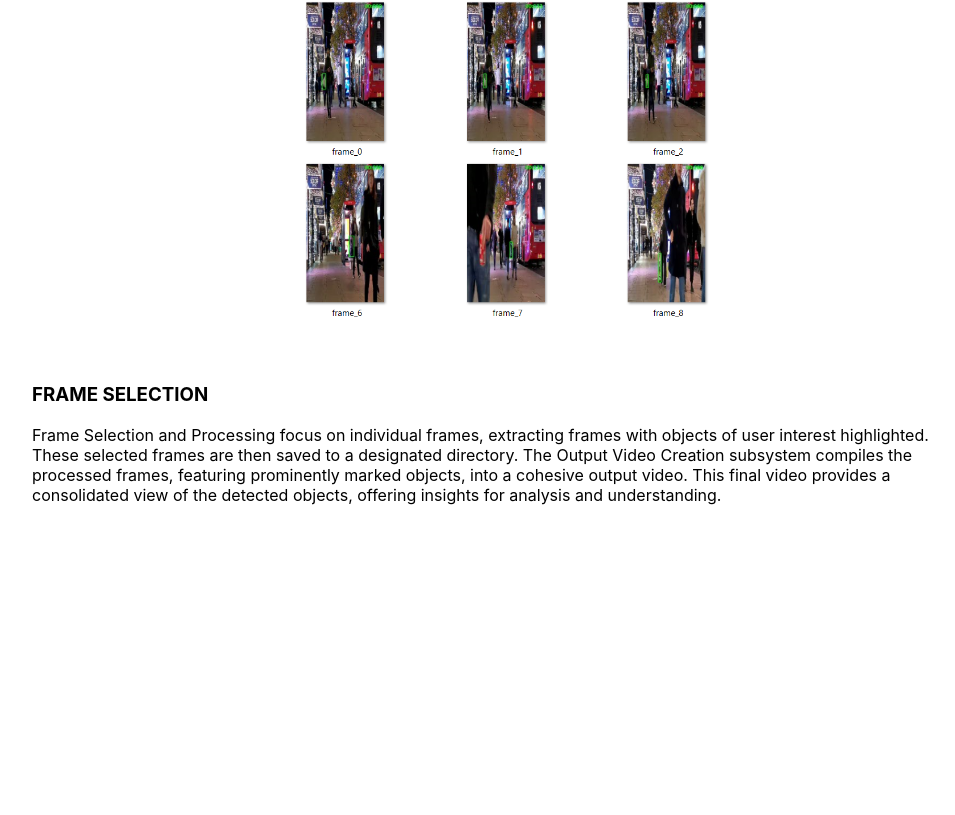
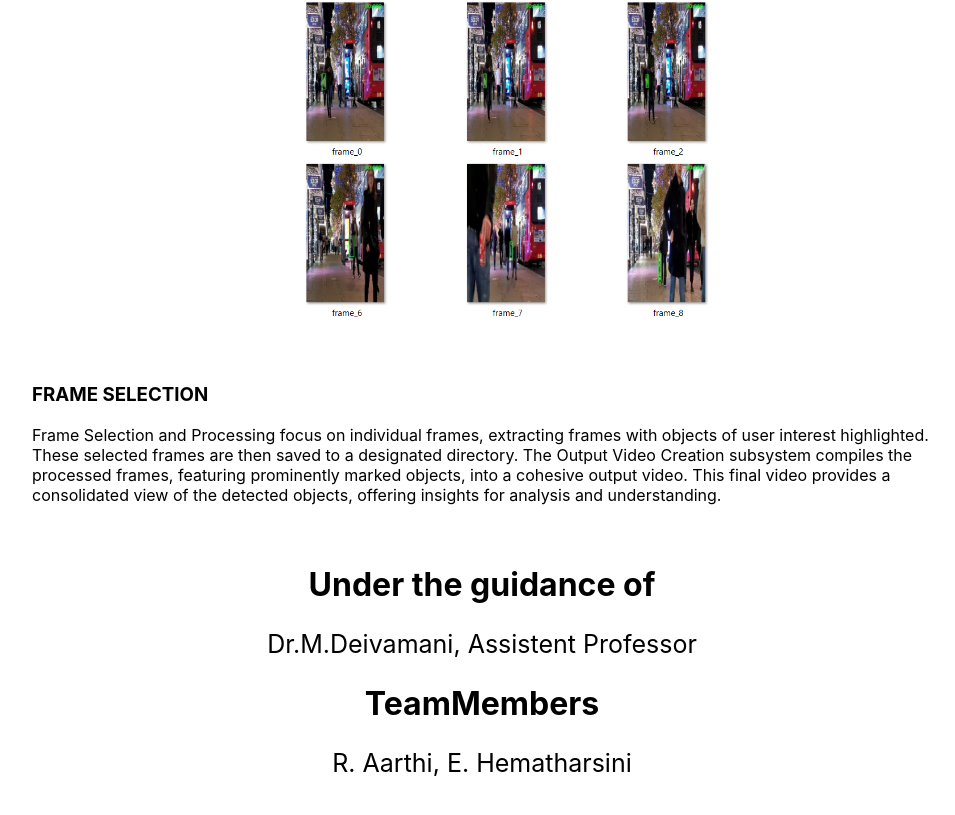
Before and after one commit to Aarthi-04/sp, a React (Create React App) app in the folder web/: page / in a window 1280 px wide. Shown: the part 2640-3455 px from the top of the page, without its empty margins (178-1133 px from the left). Before the commit the page ends 3235 px from the top, so only its background shows below. Built offline with nearby package versions, Linux system fonts and the light colour scheme.

Commit message:
Update Component.js

```diff
--- a/web/src/Component.js
+++ b/web/src/Component.js
@@ -88,6 +88,14 @@ confidence level contribute to the subsequent stages of the project.
                             <h3 className="spside">FRAME SELECTION</h3>
                             <p>Frame Selection and Processing focus on individual frames, extracting frames with objects of user interest highlighted. These selected frames are then saved to a designated directory. The Output Video Creation subsystem compiles the processed frames, featuring prominently marked objects, into a cohesive output video. This final video provides a consolidated view of the detected objects, offering insights for analysis and understanding.</p>
                         </div>
+                        <div className = "spname">
+                             <h1>Under the guidance of</h1>
+                             <p style={{fontSize: "25px"}}>Dr.M.Deivamani, Assistent Professor</p>
+                        </div>
+                        <div className = "spteam">
+                            <h1>TeamMembers</h1>
+                            <p style={{fontSize: "25px"}}>R. Aarthi, E. Hematharsini</p>
+                        </div>
 
 
                     </div>
```
